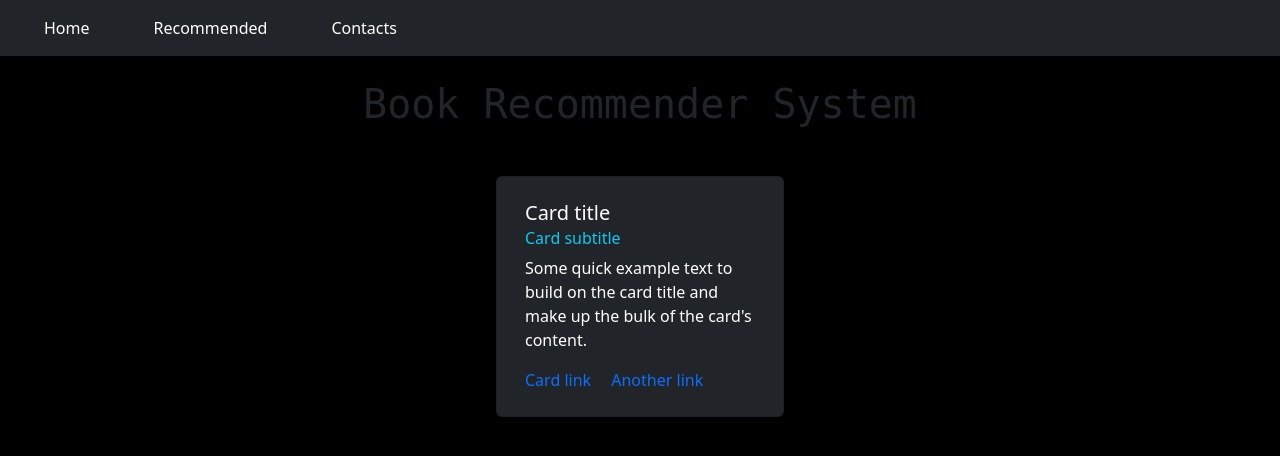
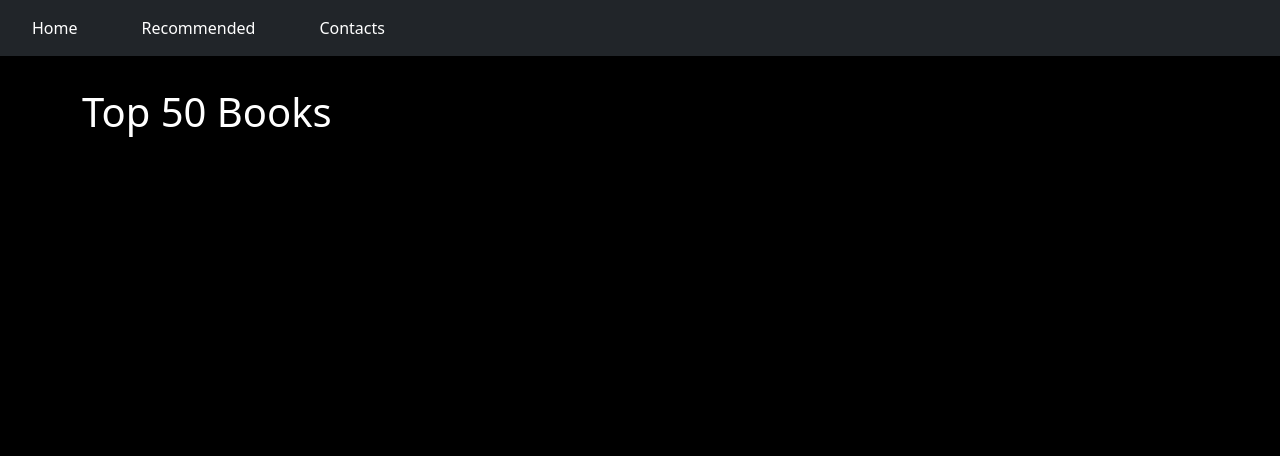
Before and after one commit to nirmit27/Book-Recommender-System, a Flask app: page / in a window 1280 px wide. Shown: the top 456 px of the page. Run offline with Flask 3, Linux system fonts and the light colour scheme; parts of the project's set-up code (start-up, migrations or seed data) failed here and were passed over.

Commit message:
top 50 books home page no corrections yet

```diff
--- a/app.py
+++ b/app.py
@@ -1,11 +1,19 @@
 from flask import Flask, render_template, url_for
+import pandas as pd
+
+df = pd.read_csv('datasets/top50.csv')
 
 app = Flask(__name__)
 
 
 @app.route('/')
 def index():
-    return render_template('index.html', title="Book Recommender System")
+    return render_template('index.html', title="Top 50 Books",
+                           book = list(df['Book-Title'].values[:50]),
+                           author = list(df['Book-Author'].values[:50]),
+                           img = list(df['Image-URL-M'].values[:50]),
+                           votes = list(df['num_rating'].values[:50]),
+                           rating = list(df['avg_rating'].values[:50]))
 
 
 if __name__ == "__main__":
--- a/static/styles.css
+++ b/static/styles.css
@@ -4,8 +4,8 @@
     box-sizing: border-box;
 }
 
-h1{
-    font-family: monospace, sans-serif;
+*::-webkit-scrollbar{
+    display: none;
 }
 
 a{
@@ -13,5 +13,9 @@ a{
 }
 
 a:hover{
-    color: yellow;
+    color: blueviolet !important;
 }
+
+img{
+    box-shadow: 0 0 8px whitesmoke;
+}
--- a/templates/index.html
+++ b/templates/index.html
@@ -24,12 +24,12 @@
   </head>
   <body class="bg-black">
     <!------------------------------------------- N A V B A R ------------------------------------------->
-    <nav class="navbar navbar-expand-lg bg-dark">
+    <nav class="navbar navbar-expand-lg bg-dark bg-gradient>
       <div class="container-fluid">
         <div class="collapse navbar-collapse">
           <ul class="navbar-nav">
             <li class="nav-item mx-4">
-              <a class="nav-link active text-white" aria-current="page" href="#"
+              <a class="nav-link active text-white" aria-current="page" href="/"
                 >Home</a
               >
             </li>
@@ -50,22 +50,34 @@
     <!--------------------------------------------------------------------------------------------------->
 
     <!--------------------------------------------- B O D Y --------------------------------------------->
-    <div class="container text-center">
-      <h1 class="my-4">{{ title }}</h1>
-    </div>
-    <div class="container-fluid text-white">
-      <div class="row d-flex justify-content-center">
-        <div class="card mx-4 mt-4 py-2 bg-dark text-white" style="width: 18rem;">
-          <div class="card-body">
-            <h5 class="card-title">Card title</h5>
-            <h6 class="card-subtitle mb-2 text-info">Card subtitle</h6>
-            <p class="card-text">Some quick example text to build on the card title and make up the bulk of the card's content.</p>
-            <a href="#" class="card-link">Card link</a>
-            <a href="#" class="card-link">Another link</a>
+    <div class="container">
+      <div class="row">
+        <div class="col-md-12 mt-2">
+          <h1 class="my-4 text-white">{{ title }}</h1>
+        </div>
+
+        {% for i in range(book|length) %}
+        <div class="col-md-3 mt-4">
+          <div class="card bg-transparent" style="height: 24rem;">
+            <div class="card-body p-4">
+              <img src="{{ img[i] }}" alt="book_cover" class="card-img-top mb-3 rounded" style="width: auto; height: 180px;">
+              <h5 class="text-white">{{ book[i] }}</h2>
+              <h6 class="text-white">{{ author[i] }}</h4>
+              <h6 class="text-white">{{ votes[i] }}</h4>
+              <h6 class="text-white">{{ rating[i] }}</h4>
+            </div>
           </div>
         </div>
+        {% endfor %}
+
       </div>
     </div>
+
+      <!-- {% for i in range(book|length) %} -->
+      <!-- {% endfor %} -->
+
+    </div>
+
     <!--------------------------------------------------------------------------------------------------->
   </body>
 </html>
```
Also changed, not shown: data_fetch.py (deleted, +0 -7 lines).
